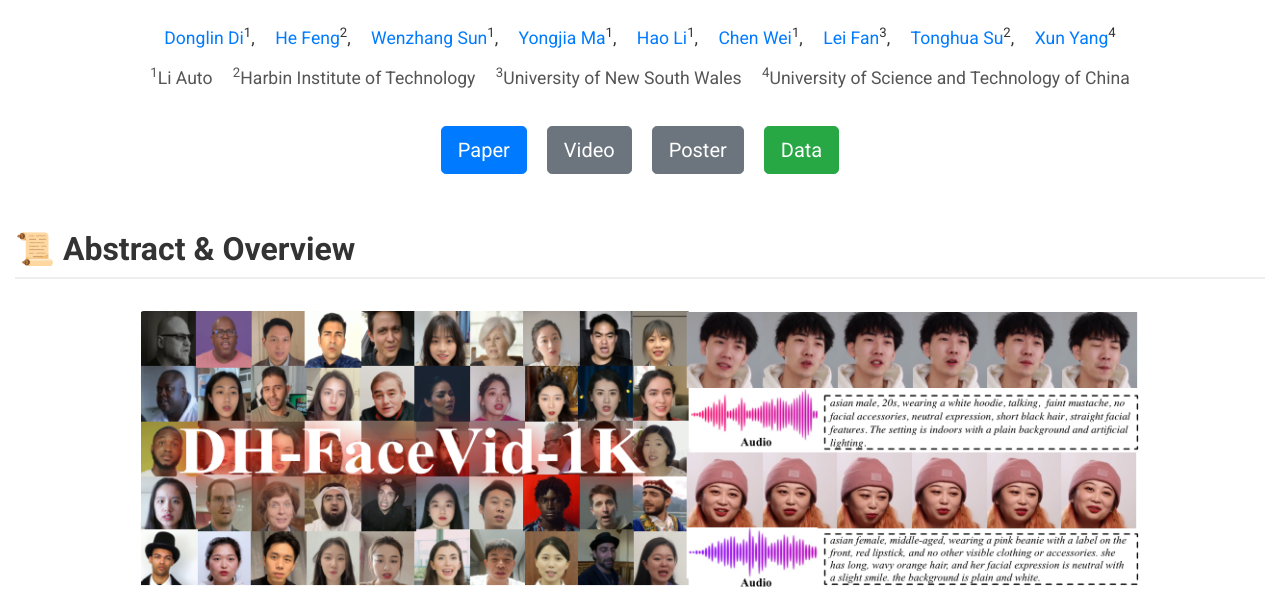
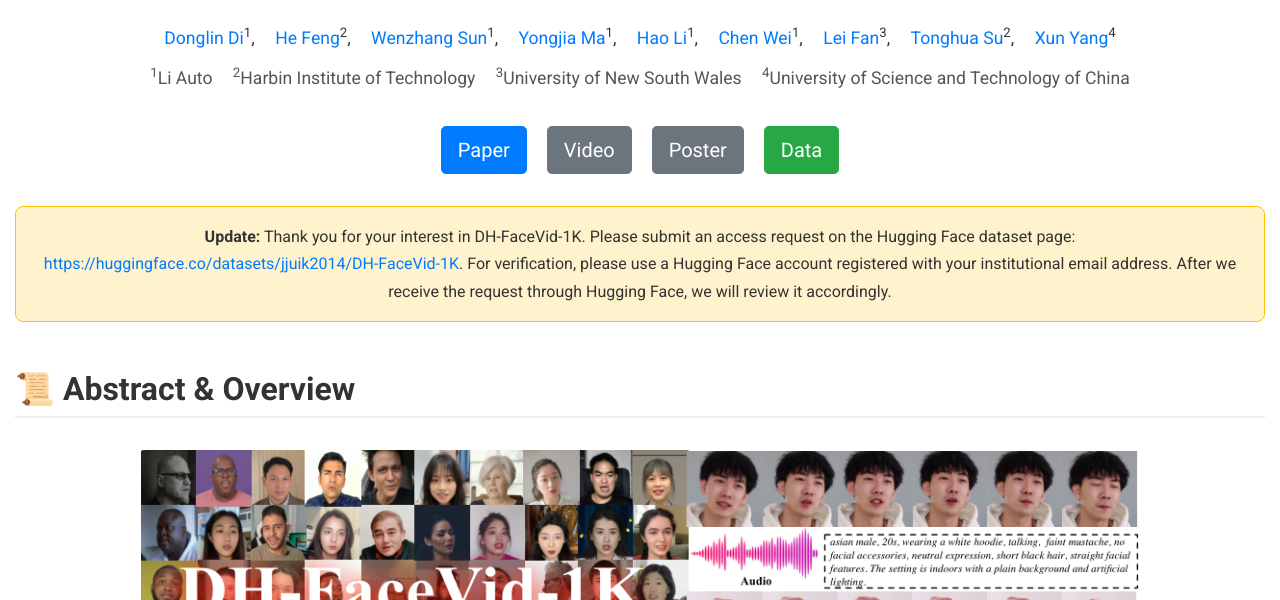
Before and after one commit to luna-ai-lab/DH-FaceVid-1K, a plain HTML site: page index.html in a window 1280 px wide. Shown: the part 158-758 px from the top of the page. Drawn offline with nearby package versions, Linux system fonts and the light colour scheme.

Commit message:
news: Hugging Face access notice

```diff
--- a/index.html
+++ b/index.html
@@ -243,6 +243,13 @@
       </div>
     </div>
 
+    <!-- NEWS -->
+    <div class="my-4" style="background:#fff3cd; border:1px solid #ffc107; border-radius:8px; padding:1rem 1.5rem; text-align:center;">
+      <strong>Update:</strong> Thank you for your interest in DH-FaceVid-1K. Please submit an access request on the Hugging Face dataset page:
+      <a href="https://huggingface.co/datasets/jjuik2014/DH-FaceVid-1K" target="_blank">https://huggingface.co/datasets/jjuik2014/DH-FaceVid-1K</a>.
+      For verification, please use a Hugging Face account registered with your institutional email address. After we receive the request through Hugging Face, we will review it accordingly.
+    </div>
+
     <!-- 1. MERGED Abstract & Overview Section -->
     <div class="my-5">
       <h2 class="section-title">📜 Abstract & Overview</h2>
```
Also changed, not shown: 1 other file.
